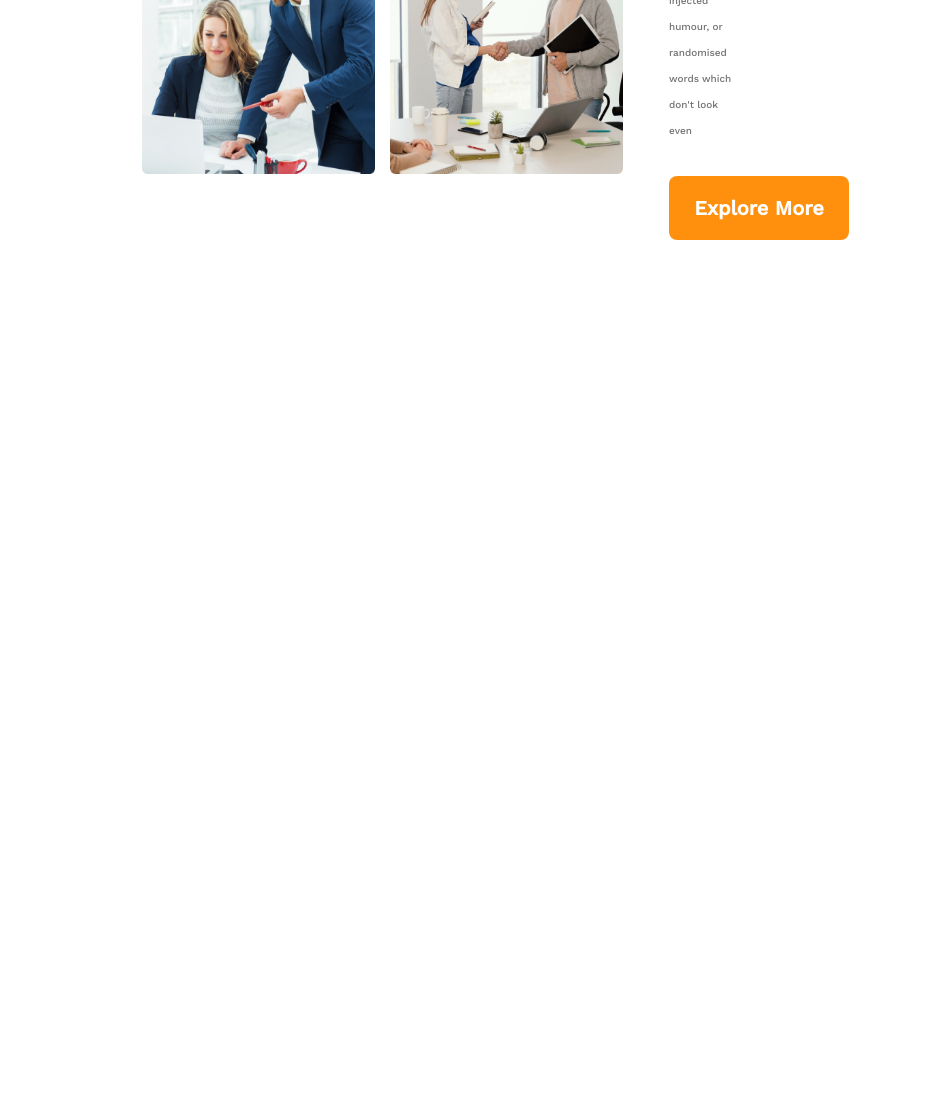
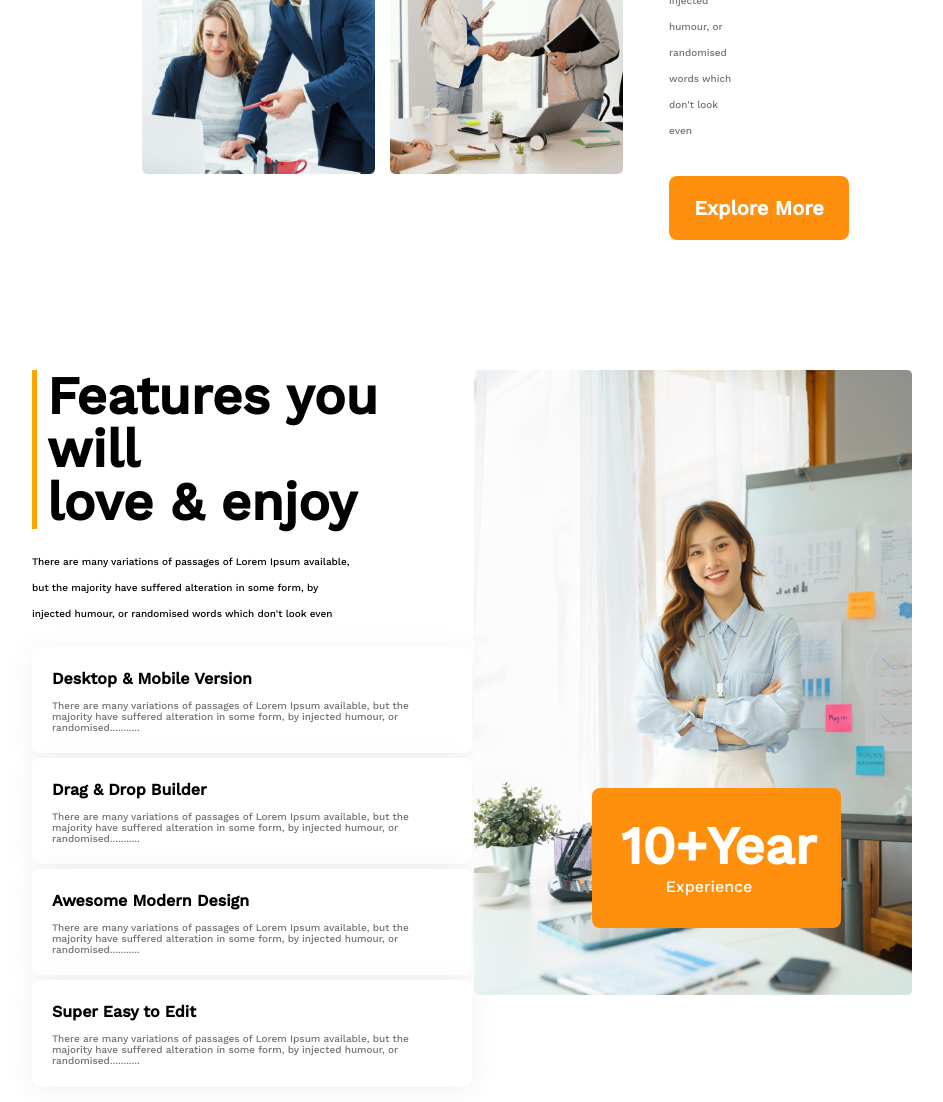
Before and after one commit to Ayanbanerjee93/G3-Architects, a plain HTML site: page index.html in a window 1280 px wide. Shown: the part 1682-2784 px from the top of the page, without its empty margins (168-1111 px from the left). Before the commit the page ends 1952 px from the top, so only its background shows below. Drawn offline with nearby package versions, Linux system fonts and the light colour scheme.

Commit message:
experience section added

```diff
--- a/index.html
+++ b/index.html
@@ -74,7 +74,48 @@
 
 </div>
 </section>
+<!-- -------------------------------------------Experience section--- -->
+<section class="experience-container">
+<article class="experience-article" >
+    <div class="experience-header">
+        <h1>Features you will</h1>
+        <h1>love & enjoy</h1>
+    </div>
+    <div class="experience-texts">
+        <p>
+            There are many variations of passages of Lorem Ipsum available, but the majority have suffered alteration in some form, by injected humour, or randomised words which don't look even
+        </p>
+    </div>
+    <!-- ------------------------------------------accordions -->
+    <div class="experience-accordions">
+        <div class="accordion">
+            <h1>Desktop & Mobile Version</h1>
+            <p class="accordion-para">There are many variations of passages of Lorem Ipsum available, but the majority have suffered alteration in some form, by injected humour, or randomised...........</p>
+        </div>
+        <div class="accordion">
+            <h1>Drag & Drop Builder</h1>
+            <p class="accordion-para">There are many variations of passages of Lorem Ipsum available, but the majority have suffered alteration in some form, by injected humour, or randomised...........</p>
+        </div>
+        <div class="accordion">
+            <h1>Awesome Modern Design</h1>
+            <p class="accordion-para">There are many variations of passages of Lorem Ipsum available, but the majority have suffered alteration in some form, by injected humour, or randomised...........</p>
+        </div>
+        <div class="accordion">
+            <h1>Super Easy to Edit</h1>
+            <p class="accordion-para">There are many variations of passages of Lorem Ipsum available, but the majority have suffered alteration in some form, by injected humour, or randomised...........</p>
+        </div>
+    </div>
 
+</article>
+<!-- ----------------------------------------------image div -->
+<div class="article-img-container">
+    <img src="images/architect.png" alt="" srcset="">
+    <div class="article-button">
+        <h3>10+Year</h3>
+        <h5 style="font-size: 16px; font-weight: 400;">Experience</h5>
+    </div>
+</div>
+</section>
 
 </main>
 
--- a/styles/style.css
+++ b/styles/style.css
@@ -1,4 +1,4 @@
-/* =====Common==CSS===========*/
+/* ==========================================Common==CSS===========================*/
 
 *{
     font-family: 'Open Sans', sans-serif;
@@ -11,8 +11,10 @@ body{
     background-color: #FFFFFF;
 }
 
-/*============================== */
-/* ---------------------------------------------------------------------Header starts here */
+/*================================================================================= */
+
+
+/*=========================================Header starts here================================== */
 /* this is nav */
 header{
     background-color: #efe4d5;
@@ -45,7 +47,7 @@ header{
     line-height: 26px;
     text-align: center;
 }
-/* --------------------------------------------Header banner section */
+/* --------------------------------------------------------Header banner section */
 .banner-title-section{
     /* background-color: thistle; */
     text-align: center;
@@ -99,12 +101,12 @@ header{
 
 }
 
-/* ----------------------------------------------------------------Header ends */
-/* --------------------------------------------------------------main starts here */
-.main{
+/*===============================================Header ends===================================== */
 
-}
 
+/*============================================= Main starts here================================= */
+
+/* ------------------------------------------------------Feature list section */
 .features-section{
     /* background-color: green; */
     margin-top: 96px;
@@ -172,3 +174,94 @@ header{
     margin-top: 28px;
 
 }
+/* ---------------------------------------------------------------Features list section ends here */
+
+
+/* ---------------------------------------------------------------Experience section starts here */
+
+.experience-container{
+    /* background-color: #727272; */
+    margin-top: 130px;
+    margin-left: 200px;
+    margin-right:200px;
+    margin-bottom: 130px;
+    display: flex;
+
+
+
+}
+.experience-article{
+
+}
+.experience-header{
+    border-left: 5px solid orange;
+    font-weight: 700;
+    font-size: 45px;
+    line-height: 53px;
+    padding-left: 10px;
+
+}
+.experience-texts{
+    margin-top: 20px;
+    margin-left: 0px;
+    text-align: left;
+    width: 321px;
+    font-weight: 400;
+    font-size: 10px;
+    line-height: 26px;
+    margin-bottom: 20px;
+}
+.experience-accordions{
+
+}
+
+/* ----------------------------image div */
+.article-img-container img{
+
+
+    width: 438px;
+    height: 625px;
+    position: relative;
+
+}
+.article-button{
+
+    width: 176px;
+    height: 71px;
+    background-color: #FF900E;
+    color: #FFFFFF;
+    font-weight: 700;
+    font-size: 45px;
+    padding: 27px 44px 42px 29px;
+    text-align: center;
+    border-radius: 8px;
+    float: left;
+    position: absolute;
+    left: 760px;
+    top: 2470px;
+    z-index: +1;
+    margin-left: 0px;
+}
+/* ----------------------------accordions  */
+.experience-accordions{}
+.accordion{
+    width: 400px;
+    height: 100%;
+    margin-left: 0px;
+    background-color: #FFFFFF;
+    box-shadow: 0px 4px 30px rgba(0, 0, 0, 0.06);
+    border-radius: 8px;
+    padding: 20px;
+    margin-bottom: 5px;
+    /* margin-left: 10px; */
+}
+.accordion h1{
+    font-weight: 600;
+    font-size: 16px;
+    line-height: 23px;
+}
+.accordion-para{
+    margin-top: 10px;
+    color: #727272;
+    font-size: 10px;
+}
```
